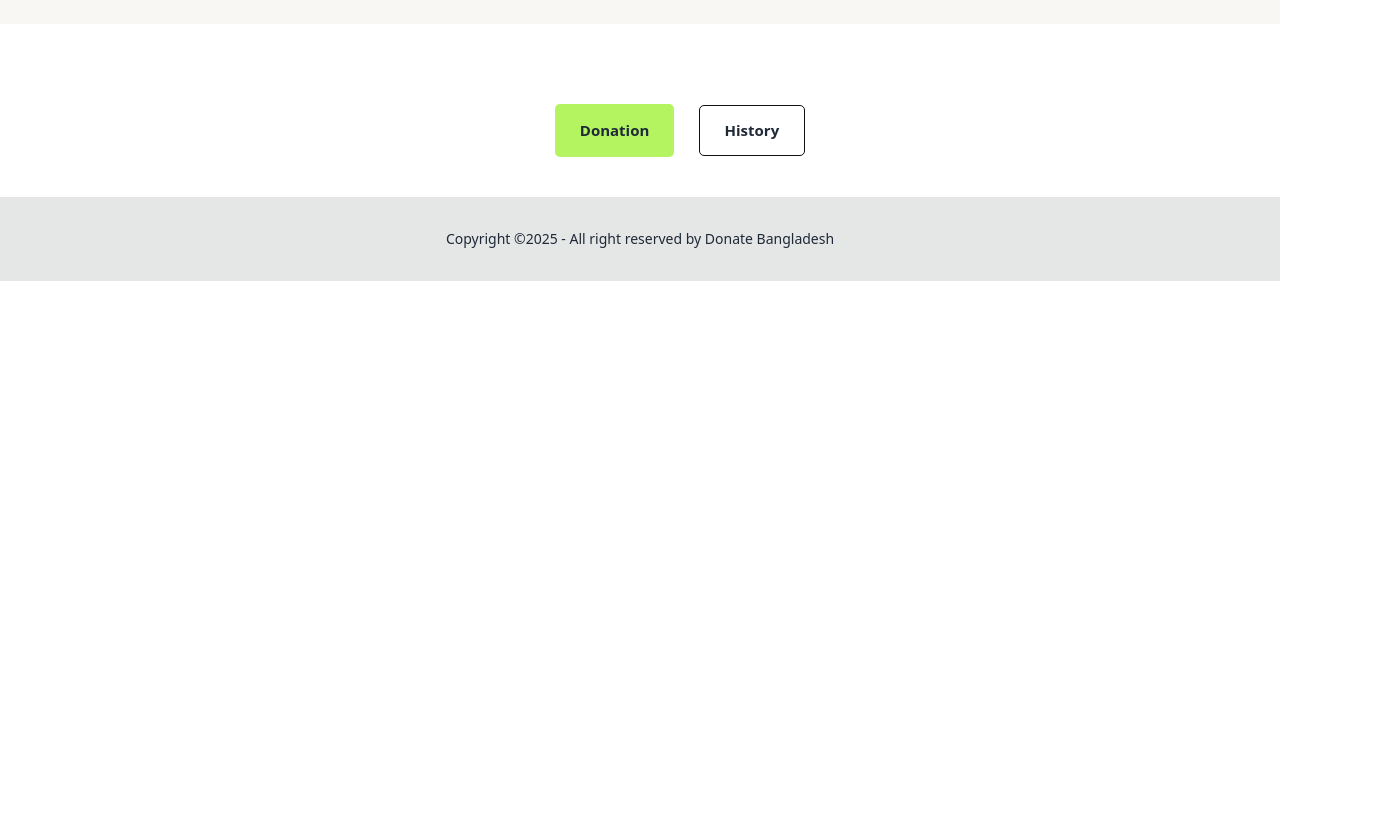
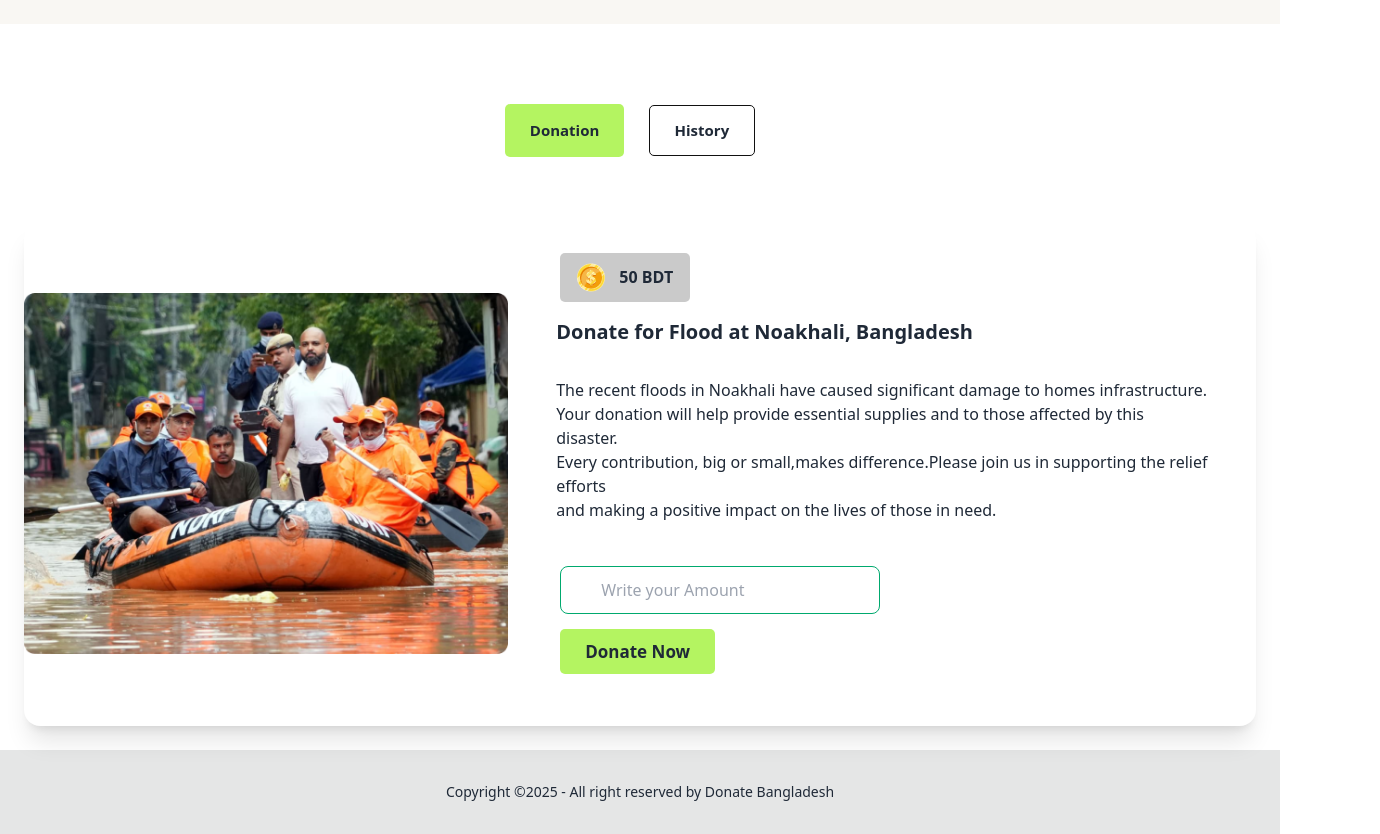
Before and after one commit to muhammadrakib2299/Donate-web_application, a plain HTML site: page index.html in a window 1280 px wide. Shown: the part 105-939 px from the top of the page, 1380 px wide, since content can reach past the window. Before the commit the page ends 800 px from the top, so only its background shows below. Drawn offline with nearby package versions, Linux system fonts and the light colour scheme.

Commit message:
added donte card

```diff
--- a/index.html
+++ b/index.html
@@ -40,6 +40,49 @@
          <button class="history-btn">History</button>
       </div>
 
+      <!--  -->
+     <div class="p-6">
+      <div class="card lg:card-side bg-base-100 shadow-xl">
+        <figure>
+          <img
+            src="./assets/noakhali.png"
+            alt="Album" />
+          </figure>
+        <div class="card-body p-8">
+          <!-- card title and description -->
+          <div>
+            <!-- Donate amount status -->
+            <div>
+              <p class="mx-5 donate-amount-status">
+               <span><img src="./assets/coin.png" alt=""></span>50 BDT
+              </p>
+            </div>
+              <h2 class="card-title p-4">Donate for Flood at Noakhali, Bangladesh</h2>
+              <p class="p-4"> The recent floods in Noakhali have caused significant damage to homes  infrastructure. <br>
+                  Your donation will help provide essential supplies and  to those affected by this disaster. <br>
+                  Every contribution, big or small,makes  difference.Please join us in supporting the relief efforts<br>
+                  and making a positive impact on the lives of those in need.
+              </p>
+          </div>
+          <!-- Card donation form -->
+          <div class="card-actions p-5">
+              <div>
+                <!-- Input filed -->
+                 <form>
+                  <input
+                  type="text"
+                  placeholder="Write your Amount"
+                  class="input px-10 input-bordered input-success w-full max-w-xs" />
+                   <!-- form Button -->
+                  <button class="donate-btn">Donate Now</button>
+                 </form>
+              </div>
+          </div>
+        </div>
+
+      </div>
+     </div>
+
      </main>
     <!-- End Main Section -->
 
--- a/style/style.css
+++ b/style/style.css
@@ -1,5 +1,5 @@
 .page-container{
-    width: 1380px;
+    width: 1280px;
     margin: 0 auto;
 }
 
@@ -71,3 +71,26 @@ header{
     cursor: pointer;
     border: 1px solid #111111;
 }
+
+.donate-amount-status{
+    width: 130px;
+    padding: 10px;
+    display: flex;
+    justify-content: space-around;
+    justify-items: center;
+    align-items: center;
+    background-color: #11111138;
+    text-align: center;
+    border-radius: 5px;
+    font-weight: bold;
+}
+
+
+.donate-btn{
+    font-size: 17px;
+    font-weight: bold;
+    padding: 10px 25px;
+    margin-top: 15px;
+    background-color: #B4F461;
+    border-radius: 5px;
+}
```
